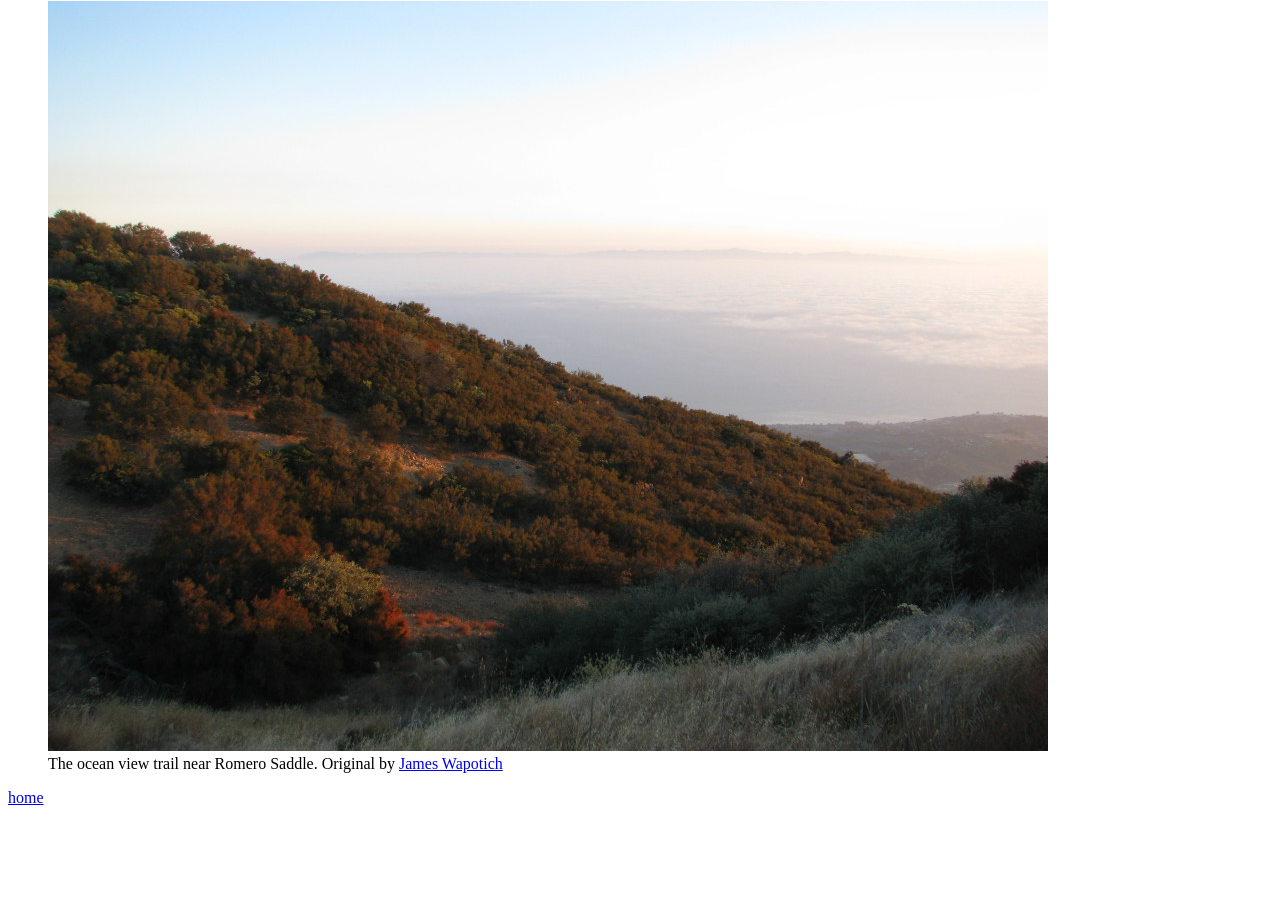
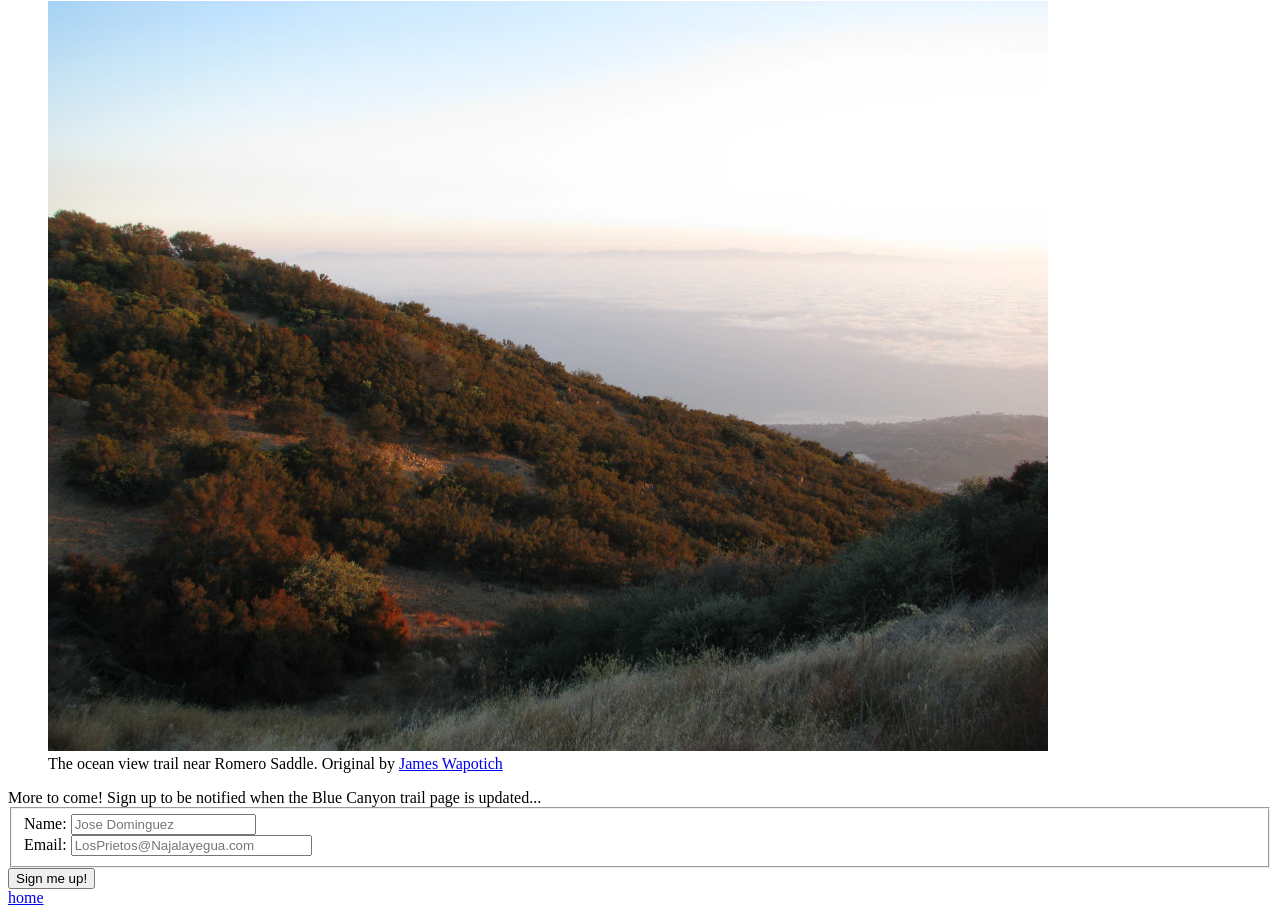
Before and after one commit to nathanjh/nathanjh.github.io, a plain HTML site: page ocean-view.html in a window 1280 px wide. Shown: the part 79-994 px from the top of the page. Before the commit the page ends 894 px from the top, so only its background shows below. Drawn offline with Linux system fonts and the light colour scheme.

Commit message:
Add form to Blue Canyon and Ocean View pages
-Create update notification email sign up form for connector trail pages.
-Create thank you page to load upon form submission.

```diff
--- a/ocean-view.html
+++ b/ocean-view.html
@@ -10,7 +10,25 @@
 			<figcaption>The ocean view trail near Romero Saddle.  Original by <a href="https://songsofthewilderness.wordpress.com">James Wapotich</a></figcaption>
 		</figure>
 	<footer>
-		<a href="index.html">home</a>
+		<div>
+			<form name="update signup" action="thanks.html">
+			<div>More to come! Sign up to be notified when the Blue Canyon trail page is updated...</div>
+			<fieldset>
+				<div>
+					<label>Name:</label>
+					<input type="text" name="fullname" placeholder="Jose Dominguez">
+				</div>
+				<div>
+					<label>Email:</label>
+					<input type="email" name="email" placeholder="LosPrietos@Najalayegua.com" size="27">
+				</div>
+			</fieldset>
+			<button type="submit">Sign me up!</button>
+			</form>
+		</div>
+		<div>
+			<a href="index.html">home</a>
+		</div>
 	</footer>
 	</body>
 </html>
```
Also changed, not shown: blue-canyon.html (+19 -1 lines), thanks.html (added, +10 -0 lines).
